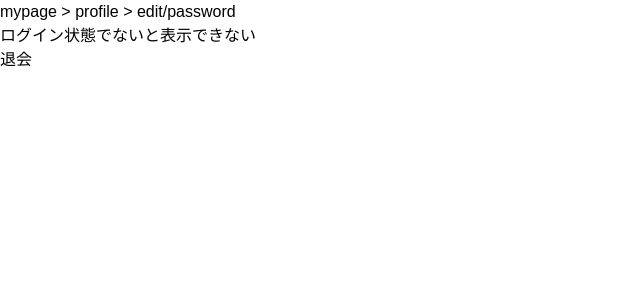
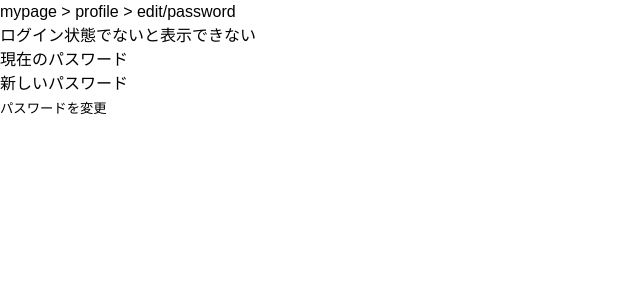
Before and after one commit to sasuke7779/kuroco-practice, a Nuxt app: page /mypage/profile/edit/password in a window 1280 px wide. Shown: the top 300 px of the page, without its empty margins (0-640 px from the left). Built offline with nearby package versions, Linux system fonts and the light colour scheme; no server answers.

Commit message:
パスワード変更機能実装

```diff
--- a/pages/mypage/profile/edit/password/index.vue
+++ b/pages/mypage/profile/edit/password/index.vue
@@ -2,19 +2,77 @@
     <div>
         <h1>mypage > profile > edit/password</h1>
         <p>ログイン状態でないと表示できない</p>
-        <ul>
-            <li>
-                <nuxt-link to="/mypage/unsubscribe">退会</nuxt-link>
-            </li>
-        </ul>
+        <form @submit.prevent="resetpassword">
+            <p
+                v-if="updateStatus !== null"
+                :style="{ color: resultMessageColor }"
+            >{{ resultMessage }}</p>
+            <div>
+                <span>現在のパスワード</span>
+                <input v-model="currentpassword" name="currentpassword" type="currentpassword" />
+            </div>
+            <div>
+                <span>新しいパスワード</span>
+                <input v-model="newpassword" name="newpassword" type="newpassword" />
+            </div>
+            <button type="submit">パスワードを変更</button>
+        </form>
     </div>
 </template>
 
 <script>
     export default {
+        async asyncData({ $axios }) {
+            try {
+                const memberdetails = await $axios.$get(
+                    process.env.BASE_URL + '/rcms-api/3/member/details'
+                );
+                const profile = memberdetails.details;
+                return { profile };
+            } catch (e) {
+                console.log(e.message);
+            }
+        },
+        data() {
+            return {
+                updateStatus: null,
+                resultMessage: null,
+                currentpassword: '',
+                newpassword: ''
+            };
+        },
         middleware: 'auth',
+        computed: {
+            resultMessageColor() {
+                switch (this.updateStatus) {
+                    case 'success':
+                        return 'green';
+                    case 'failure':
+                        return 'red';
+                    default:
+                        return '';
+                }
+            },
+        },
         methods: {
+            async resetpassword() {
+                try {
+                    const payload = {
+                        'login_id': this.profile['login_id'],
+                        'current_password': this.currentpassword,
+                        'new_password': this.newpassword
+                    };
 
+                    await this.$store.dispatch('resetpassword', payload);
+
+                    this.updateStatus = 'success';
+                    this.resultMessage = 'パスワードを変更しました。';
+                } catch (e) {
+                    this.updateStatus = 'failure';
+                    this.resultMessage = 'パスワードを変更できませんでした。';
+                }
+            },
         },
+        mounted() {},
     };
 </script>
--- a/store/index.js
+++ b/store/index.js
@@ -65,6 +65,19 @@ export const actions = {
         }
     },
 
+    async resetpassword({ commit }, payload) {
+        const endpointPath = '/rcms-api/3/reset/password';
+        try {
+            await this.$axios.$post(
+                process.env.BASE_URL + endpointPath,
+                payload)
+
+        } catch (error) {
+            console.log(error);
+            throw new Error('変更できませんでした。')
+        }
+    },
+
     async restoreLoginState({ commit, dispatch }) {
         const rcmsApiAccessToken = localStorage.getItem('rcmsApiAccessToken')
         const authenticated = typeof rcmsApiAccessToken === 'string' && rcmsApiAccessToken.length > 0
```
